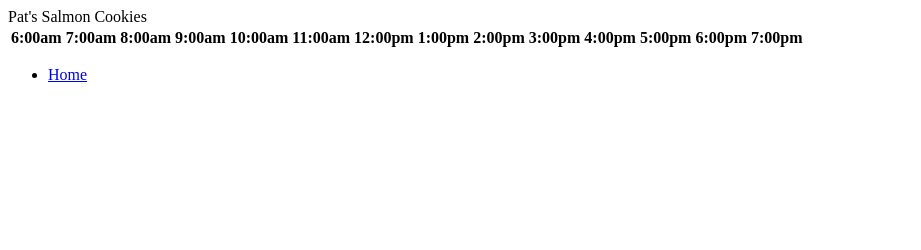
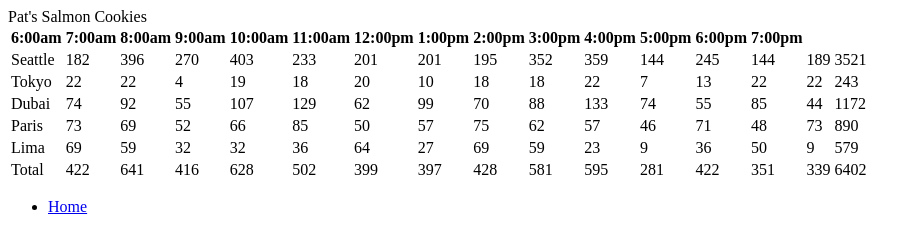
Before and after one commit to patricklathrop/cookiestand, a plain HTML site: page sales.html in a window 1280 px wide. Shown: the whole page, without its empty margins (0-921 px from the left). Drawn offline with Linux system fonts and the light colour scheme.

Commit message:
table complete

```diff
--- a/js/app.js
+++ b/js/app.js
@@ -6,10 +6,15 @@ var cookieArray = [];
 var shopHour = 14;
 var totalCookiesSold = [];
 
+/** number randomizer */
+function randomNum(min, max) {
+  return Math.floor(Math.random() * (max - min)) + min;
+}
+
+/** zero out total cookies sold per hour row*/
 for (var i=0; i < shopHour; i++){
   totalCookiesSold.push(0);
 }
-
 
 /**
  * this function is used to bundle parameters passed to it, as well as adding an empty array called 'cookiesPerHour' that will store the number of 'cookies per hour', and returning an object.
@@ -54,13 +59,67 @@ function calcSales (){
     }
   }
 }
-calcSales;
+calcSales();
+
+/** create tables function */
+function createTable (){
+  var table = document.getElementById('cookieSales');
+
+  for (i=0; i < cookieArray.length; i++){
+    var row=document.createElement('tr');
+
+    var col = document.createElement('td');
+    var x = document.createTextNode(cookieArray[i].location);
+    col.appendChild(x);
+    row.appendChild(col);
+
+    for (var j = 0; j < shopHour; j++) {
+      var amount = parseInt(cookieArray[i].cookiesPerHour[j]);
+      col = document.createElement('td');
+      x = document.createTextNode(amount);
+      col.appendChild(x);
+      row.appendChild(col);
+    }
+
+    col = document.createElement('td');
+    x = document.createTextNode(parseInt(cookieArray[i].totalCookies));
+    col.appendChild(x);
+    row.appendChild(col);
+
+    table.appendChild(row);
+  }
+}
+createTable();
 
 
+/** Create footer  */
+function createFoot() {
+  var foot = document.getElementById('foot');
+
+  var row = document.createElement('tr');
+
+  var col = document.createElement('td');
+  var x = document.createTextNode('Total');
+  col.appendChild(x);
+  row.appendChild(col);
+
+  var total_amount = 0;
+  for (i = 0; i < shopHour; i++) {
+    var amount = parseInt(totalCookiesSold[i]);
+    col = document.createElement('td');
+    x = document.createTextNode(amount);
+    col.appendChild(x);
+    row.appendChild(col);
+    total_amount += amount;
+  }
+
+  col = document.createElement('td');
+  x = document.createTextNode(total_amount);
+  col.appendChild(x);
+  row.appendChild(col);
 
 
-/** number randomizer */
-function randomNum(min, max) {
-  return Math.floor(Math.random() * (max - min)) + min;
+  foot.appendChild(row);
 
 }
+createFoot();
--- a/sales.html
+++ b/sales.html
@@ -10,7 +10,7 @@
 
   <header>  Pat's Salmon Cookies </header>
 
-  <table id="myTable">
+  <table id="cookieTable">
     <tr>
       <th>6:00am</th>
       <th>7:00am</th>
@@ -26,9 +26,14 @@
       <th>5:00pm</th>
       <th>6:00pm</th>
       <th>7:00pm</th>
-
     </tr>
 
+    <tbody id="cookieSales">
+
+    </tbody>
+    <tfoot id='foot'>
+
+    </tfoot>
   </table>
 
 
```
Lines whose indentation alone changed are shown as unchanged.
